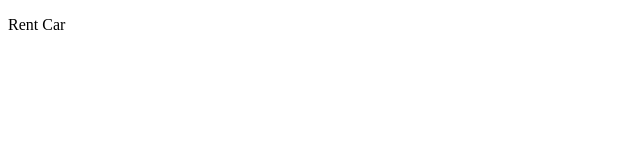
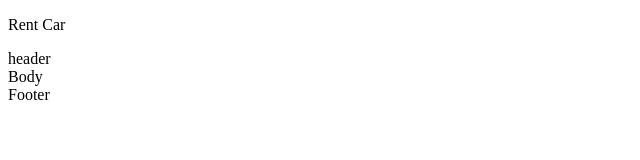
Before and after one commit to artwol993/weselny-woz, a React (Create React App) app: page / in a window 1280 px wide. Shown: the top 160 px of the page, without its empty margins (0-640 px from the left). Built offline with nearby package versions, Linux system fonts and the light colour scheme.

Commit message:
add main structure

```diff
--- a/src/App.js
+++ b/src/App.js
@@ -1,9 +1,20 @@
+import React from 'react';
+
+import Header from './component/header';
+import Footer from './component/footer';
+import Body from './component/body';
+
 import './style/App.css';
+
+
 
 function App() {
   return (
     <div className="App">
      <p>Rent Car</p>
+     <Header />
+     <Body />
+     <Footer />
     </div>
   );
 }
--- /dev/null
+++ b/src/component/body.js
@@ -0,0 +1,9 @@
+import React from 'react'
+
+function Body() {
+  return (
+    <div>Body</div>
+  )
+}
+
+export default Body
--- /dev/null
+++ b/src/component/footer.js
@@ -0,0 +1,9 @@
+import React from 'react'
+
+function Footer() {
+  return (
+    <div>Footer</div>
+  )
+}
+
+export default Footer
--- /dev/null
+++ b/src/component/header.js
@@ -0,0 +1,9 @@
+import React from 'react'
+
+function Header() {
+  return (
+    <div>header</div>
+  )
+}
+
+export default Header
```
Also changed, not shown: src/component/welcome.js (added, +9 -0 lines), src/component/carousel.js (added).
